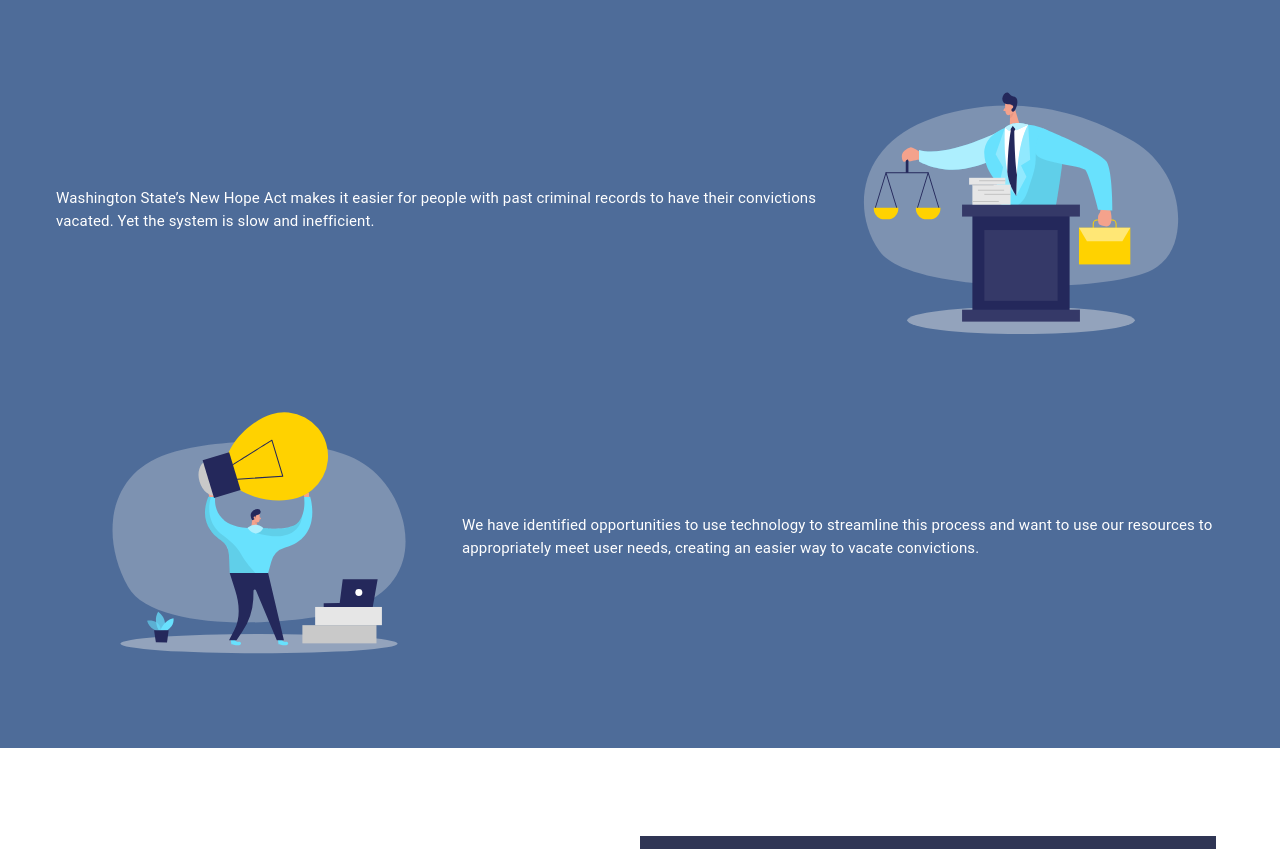
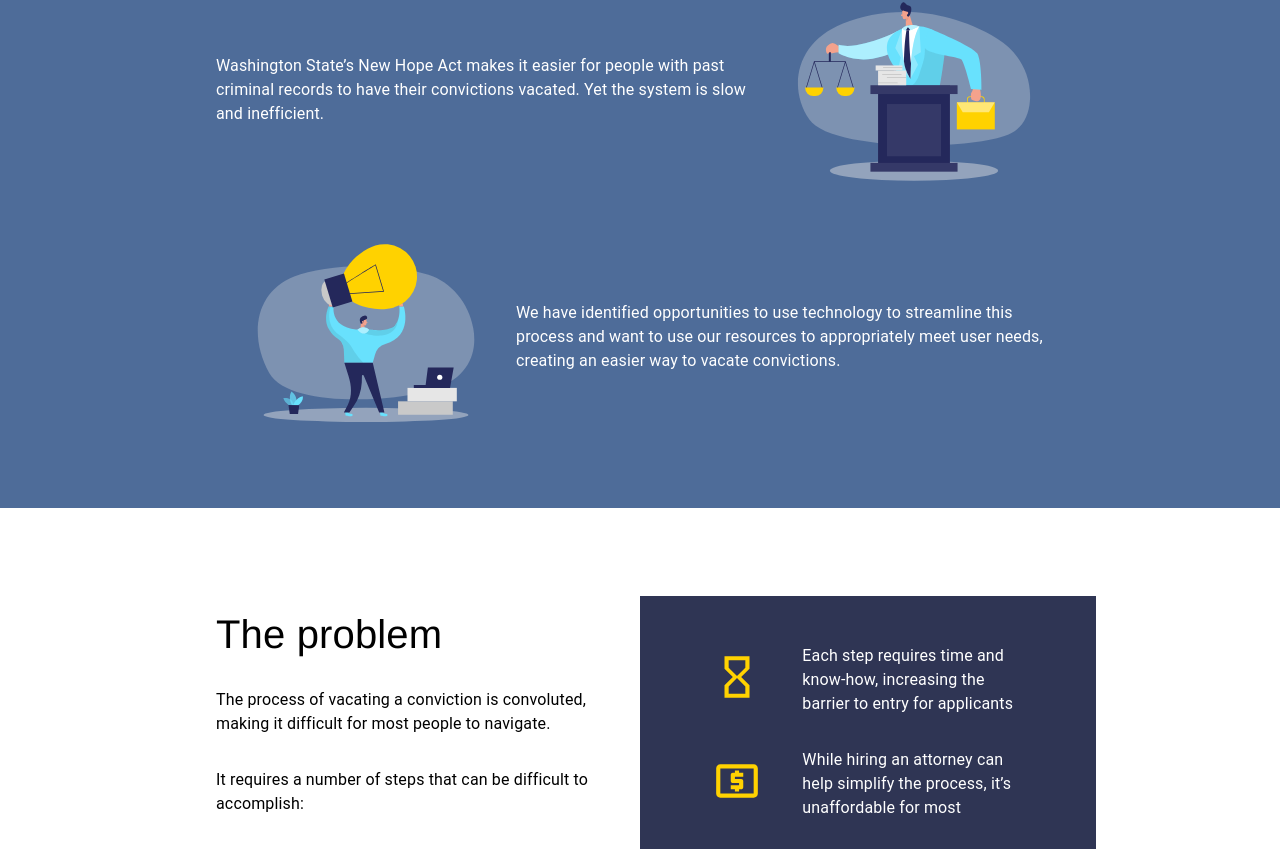
Before and after one commit to openseattle/clearviction-v1, a React (Create React App) app: page /about in a window 1280 px wide. Shown: the part 751-1600 px from the top of the page. Built offline with nearby package versions, Linux system fonts and the light colour scheme.

Commit message:
adjust typography for cards again

```diff
--- a/src/Components/NavCardGroup.jsx
+++ b/src/Components/NavCardGroup.jsx
@@ -8,7 +8,7 @@ const useStyles = makeStyles((theme) => ({
   },
   cardStyle: {
     width: "100%",
-    minHeight: 164,
+    minHeight: 172,
     [theme.breakpoints.down("sm")]: {
       minHeight: 48,
     },
@@ -23,7 +23,14 @@ const useStyles = makeStyles((theme) => ({
     backgroundColor: theme.palette.primary.main,
     color: "white",
   },
+  cardTitleStyle:{
+    padding: theme.spacing(2),
+    [theme.breakpoints.down("sm")]:{
+      padding: theme.spacing(1),
+    }
+  },
   cardTextStyle: {
+    fontSize: 14,
     padding: theme.spacing(2),
     [theme.breakpoints.down("sm")]:{
       padding: theme.spacing(1),
@@ -56,11 +63,11 @@ const NavCardGroup = (props) => {
               to={pageCard.link}
             >
               <div>
-                <Typography className={classes.cardTextStyle} variant="h4">
+                <Typography className={classes.cardTitleStyle} variant="h4">
                   {pageCard.name}
                 </Typography>
                 <Box display={{ xs: "none", sm: "none", md: "block" }}>
-                  {pageCard.desc && <Typography className={classes.cardTextStyle} variant="body2">{pageCard.desc}</Typography>}
+                  {pageCard.desc && <Typography className={classes.cardTextStyle} variant="subtitle2">{pageCard.desc}</Typography>}
                 </Box>
               </div>
             </Button>
--- a/src/Components/Theme.jsx
+++ b/src/Components/Theme.jsx
@@ -27,28 +27,30 @@ const Theme = createTheme({
     fontSize: 16,
     body1: {
       fontFamily: ["Roboto", "sans-serif"],
-      fontSize: "1.5rem",
+      fontSize: "16px",
     },
     body2: {
       fontFamily: ["Lora", "serif"],
-      fontSize: "1.5rem",
+      fontSize: "16px",
     },
     subtitle1: {
       fontFamily: ["Roboto", "sans-serif"],
-      fontSize: "1.5rem",
+      fontSize: "24px",
       fontWeight: "normal",
       lineHeight: "32px",
     },
     subtitle2: {
-      fontFamily: "Roboto",
-      fontSize: ".875rem",
+      fontFamily: ["Roboto", "sans-serif"],
+      fontSize: "16px",
+      fontWeight: "normal",
+      lineHeight: "24px",
     },
     button: {
       textAlign: "center",
-      fontSize: "1.5rem",
+      fontSize: "16px",
       fontFamily: ["Roboto", "sans-serif"],
       fontWeight: "bold",
-      lineHeight: "3rem",
+      lineHeight: "24px",
       textTransform: "none",
     },
   },
--- a/src/Pages/AboutPage.jsx
+++ b/src/Pages/AboutPage.jsx
@@ -5,7 +5,6 @@ import {
   Box,
   makeStyles,
   List,
-  ListItemIcon,
 } from "@material-ui/core";
 import HeroPanel from "../Components/HeroPanel";
 import TeamCard from "../Components/TeamCard";
@@ -39,6 +38,9 @@ const useStyles = makeStyles((theme) => ({
       padding: theme.spacing(3),
     },
   },
+  rootsImage: {
+    maxWidth: 300,
+  },
   problemRoot: {
     marginTop: theme.spacing(6),
     marginBottom: theme.spacing(6),
@@ -70,7 +72,7 @@ const useStyles = makeStyles((theme) => ({
     paddingBottom: theme.spacing(5),
   },
   problemRightListText: {
-    padding: theme.spacing(3),
+    padding: theme.spacing(2),
   },
   theProblemIcon: {
     color: theme.palette.highlight.main,
@@ -126,7 +128,7 @@ const AboutPage = () => {
       </Container>
 
       <Box className={classes.roots}>
-        <Container maxWidth="lg" className={classes.rootsContainer}>
+        <Container maxWidth="md" className={classes.rootsContainer}>
           <Typography variant="h2">The roots of our project</Typography>
 
           <List>
@@ -139,7 +141,7 @@ const AboutPage = () => {
                 />
               }
               text={
-                <Typography className={classes.rootsBodyText} variant="body1">
+                <Typography  variant="body1">
                   One in four Washingtonians have been involved in the criminal
                   justice system. Those with a criminal record face significant
                   barriers to daily life after completing their prison terms.
@@ -155,7 +157,7 @@ const AboutPage = () => {
                 />
               }
               text={
-                <Typography className={classes.rootsBodyText} variant="body1">
+                <Typography variant="body1">
                   Washington State’s New Hope Act makes it easier for people
                   with past criminal records to have their convictions vacated.
                   Yet the system is slow and inefficient.
@@ -173,7 +175,7 @@ const AboutPage = () => {
                 />
               }
               text={
-                <Typography className={classes.rootsBodyText} variant="body1">
+                <Typography  variant="body1">
                   We have identified opportunities to use technology to
                   streamline this process and want to use our resources to
                   appropriately meet user needs, creating an easier way to
@@ -185,7 +187,7 @@ const AboutPage = () => {
         </Container>
       </Box>
       <Box className={classes.problemRoot}>
-        <Container maxWidth="lg">
+        <Container maxWidth="md">
           <Grid container>
             <Grid className={classes.theProblemRootleft} item sm={12} md={6}>
               <Typography className={classes.problemLeftTitle} variant="h2">
```
